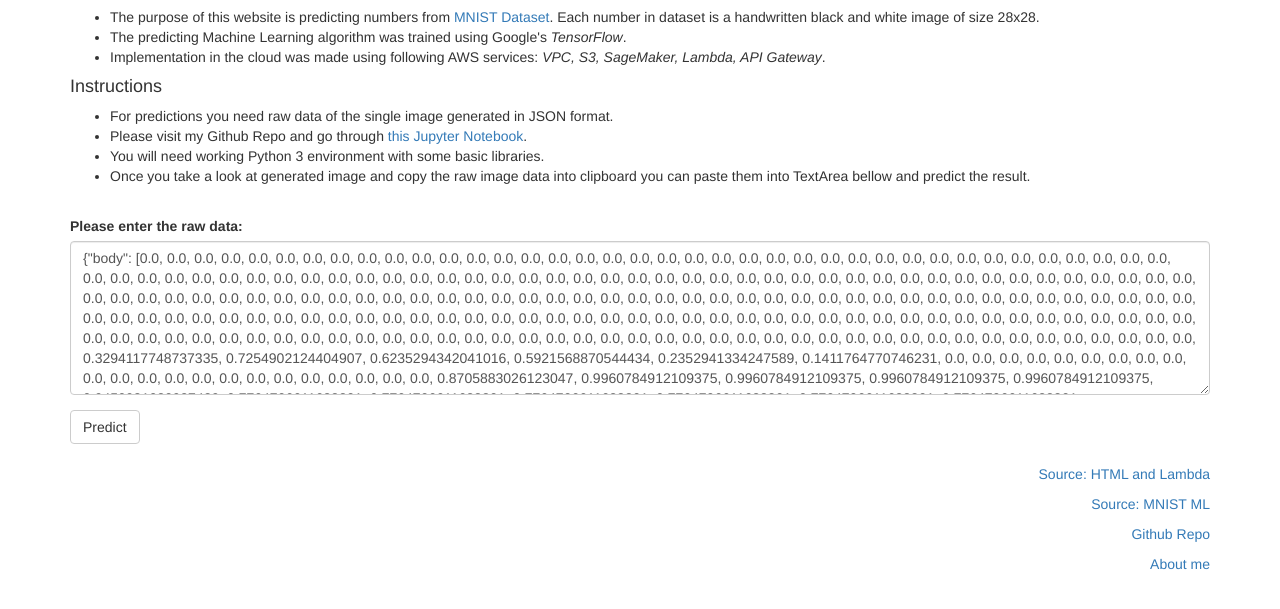
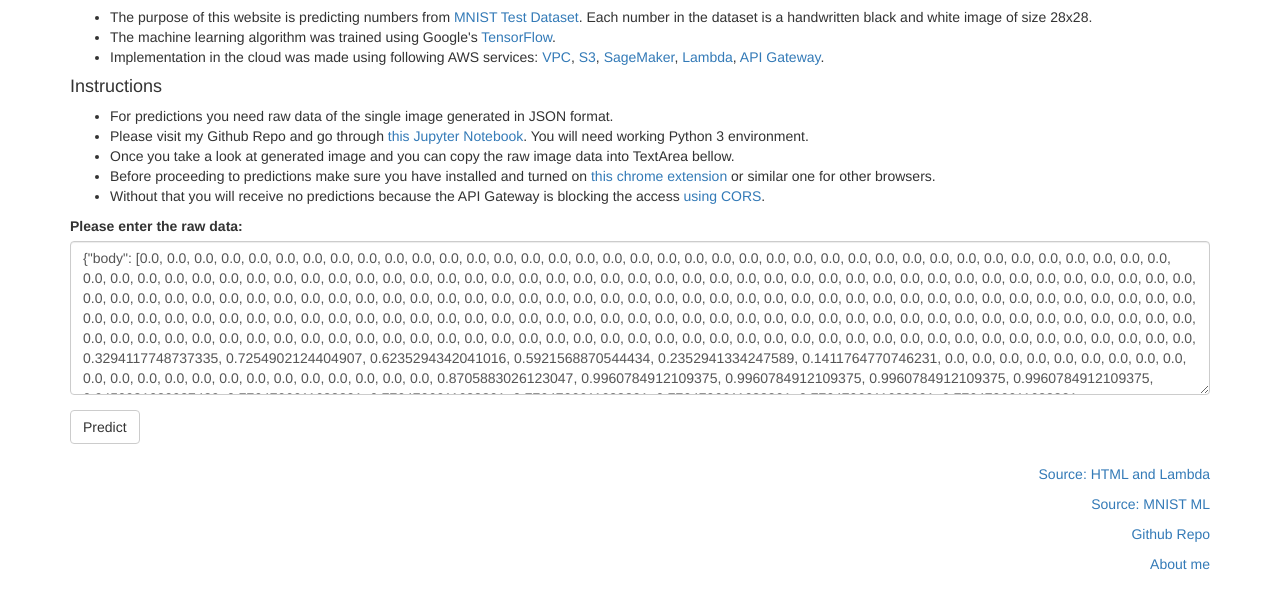
Before and after one commit to lukas-varga/MNIST-Number-Recognition, a plain HTML site: page index.html in a window 1280 px wide. Shown: the part 63-672 px from the top of the page. Drawn offline with nearby package versions, Linux system fonts and the light colour scheme.

Commit message:
Add files via upload

```diff
--- a/index.html
+++ b/index.html
@@ -36,21 +36,20 @@
             <h1>MNIST Number Recognition</h1>
             <div style="float: center; width: 100%;">
             <ul>
-				<li>The purpose of this website is predicting numbers from <a href="https://en.wikipedia.org/wiki/MNIST_database">MNIST Dataset</a>.
-					Each number in dataset is a handwritten black and white image of size 28x28. </li>
-				<li>The predicting Machine Learning algorithm was trained using Google's <i>TensorFlow</i>.</li>
-				<li>Implementation in the cloud was made using following AWS services: <i>VPC, S3, SageMaker, Lambda, API Gateway</i>.</li>
+				<li>The purpose of this website is predicting numbers from <a href="https://en.wikipedia.org/wiki/MNIST_database">MNIST Test Dataset</a>.
+					Each number in the dataset is a handwritten black and white image of size 28x28. </li>
+				<li>The machine learning algorithm was trained using Google's <a href="https://www.tensorflow.org/">TensorFlow</a>.</li>
+				<li>Implementation in the cloud was made using following AWS services: <a href="https://aws.amazon.com/vpc/">VPC</a>, <a href="">S3</a>, <a href="https://aws.amazon.com/sagemaker/">SageMaker</a>, <a href="https://aws.amazon.com/lambda/">Lambda</a>, <a href="https://aws.amazon.com/api-gateway/">API Gateway</a>.</li>
 			</ul>
 			<h4>Instructions</h4>
 			<ul>
 				<li>For predictions you need raw data of the single image generated in JSON format.
-				<li>Please visit my Github Repo and go through <a href="https://github.com/lukas-varga/MNIST-Number-Recognition/blob/main/MNISTNumberRecognition.ipynb">this Jupyter Notebook</a>.</li>
-				<li>You will need working Python 3 environment with some basic libraries.</li>
-				<li>Once you take a look at generated image and copy the raw image data into clipboard you can paste them into TextArea bellow and predict the result.</li>
+				<li>Please visit my Github Repo and go through <a href="https://github.com/lukas-varga/MNIST-Number-Recognition/blob/main/MNISTNumberRecognition.ipynb">this Jupyter Notebook</a>. You will need working Python 3 environment.</li>
+				<li>Once you take a look at generated image and you can copy the raw image data into TextArea bellow.</li>
+				<li>Before proceeding to predictions make sure you have installed and turned on <a href="https://chrome.google.com/webstore/detail/moesif-origin-cors-change/digfbfaphojjndkpccljibejjbppifbc?utm_source=chrome-ntp-icon">this chrome extension</a> or similar one for other browsers.</li>
+				<li>Without that you will receive no predictions because the API Gateway is blocking the access <a href="https://stackoverflow.com/questions/10752055/cross-origin-requests-are-only-supported-for-http-error-when-loading-a-local">using CORS</a>.</li>
 			</ul>
 			</div>
-
-			<br>
 
             <form method="POST"
 				  action="https://c4vtobg9pj.execute-api.eu-central-1.amazonaws.com/TEST/mnistresource"
```
